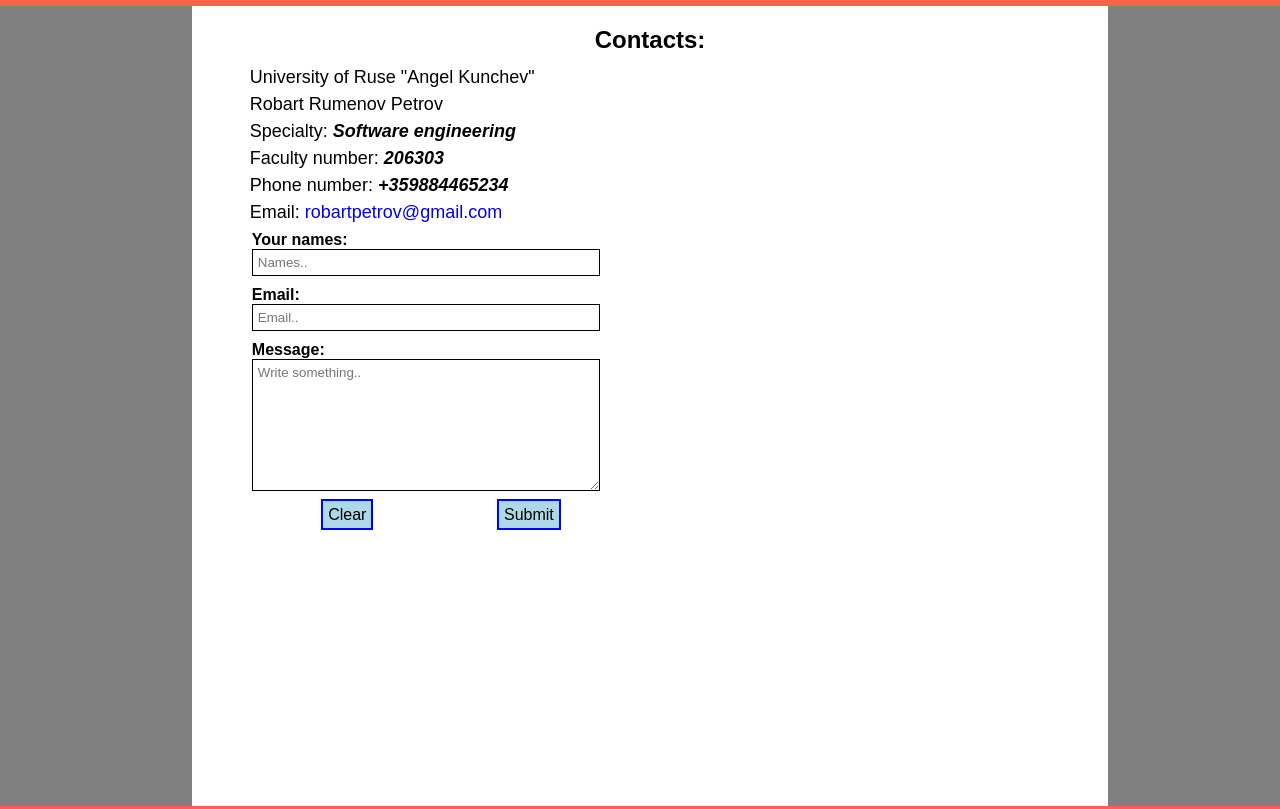
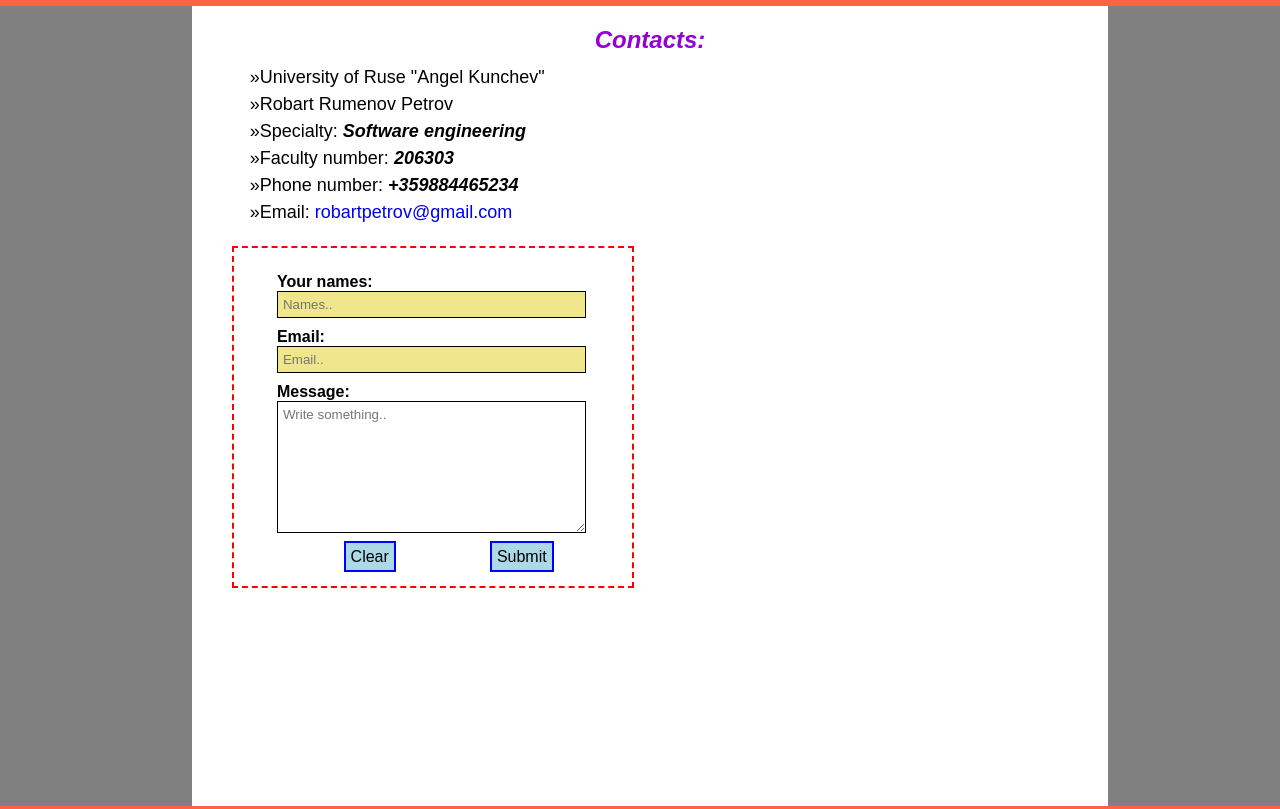
Before and after one commit to Robarto97/DemoWebsite, a plain HTML site: page about.html in a window 1280 px wide. Shown: the part 54-863 px from the top of the page. Drawn offline with Linux system fonts and the light colour scheme.

Commit message:
Add files via upload

```diff
--- a/css/contact.css
+++ b/css/contact.css
@@ -1,16 +1,16 @@
+#ContactForm {
+	width: 40%;
+	padding: 20px;
+	margin: 20px 30px;
+}
 #ContactForm section {
 	display: block;
 	padding: 5px;
 	margin-left: 5%;
 }
 
-#ContactForm div {
-	padding: 15px 0;
-	margin-top: 15px;
-}
-
 #ContactForm input {
-	width: 40%;
+	width: 90%;
 	height: 15px;
 	border: 1px solid black;
 	padding: 5px;
@@ -18,7 +18,7 @@
 }
 
 #ContactForm textarea {
-	width: 40%;
+	min-width: 90%;
 	min-height: 120px;
 	border: 1px solid black;
 	display: block;
@@ -27,7 +27,7 @@
 }
 
 #ContactForm a {
-	margin-left: 13.3%;
+	margin-left: 25%;
 	padding: 5px;
 	border: 2px solid blue;
 	background: lightblue;
--- a/css/style.css
+++ b/css/style.css
@@ -87,6 +87,37 @@ main h2 {
 	width: 80%;
 	margin: 10px auto;
 	border: 2px solid black;
+}
+
+section > p{
+	border:2px dashed lightgreen;
+	margin: 5px 0;
+}
+
+#page2 main ul > li:before {
+	content: '\00BB';
+}
+
+#page1 h2 + section {
+	background: lightyellow;
+}
+
+main > h2 {
+	font-style: italic;
+	color: darkviolet;
+}
+
+#page2 ul + form {
+	border:2px dashed red;
+}
+
+#page1 h3 ~ p {
+	color:red;
+	text-align: justify;
+}
+
+#page2 section > input[type=text] {
+	background-color: khaki;
 }
 
 #page2 main li {
```
